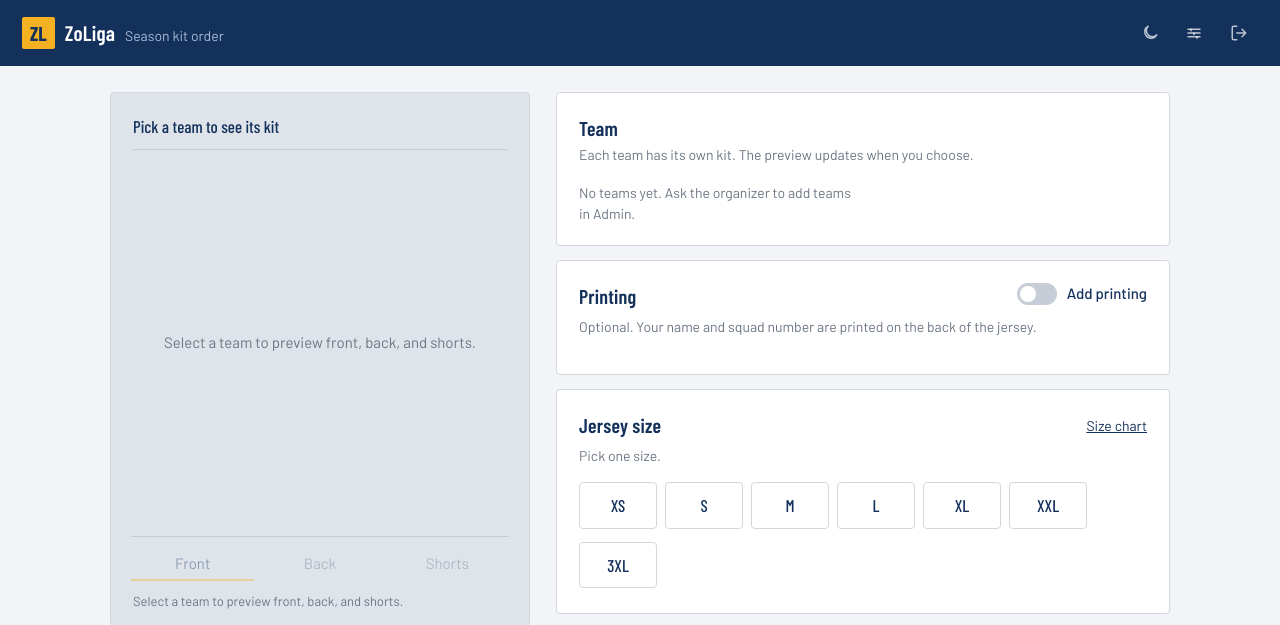
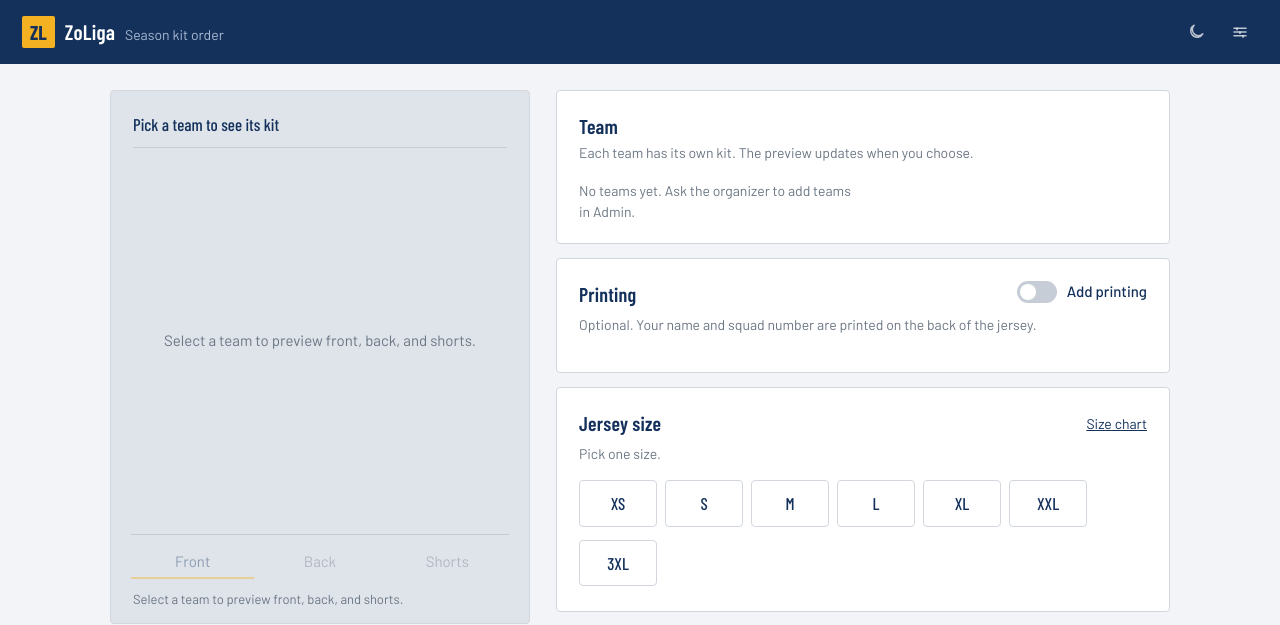
Before and after one commit to jagannathumesan03/ZoLigaAuctionLocal, a FastAPI app: page /jersey in a window 1280 px wide. Shown: the top 625 px of the page. Run offline with FastAPI, Linux system fonts and the light colour scheme; data comes from the database, SQL or seed files in the repository; data that the repository does not hold is empty.

Commit message:
Jersey page logout removal

```diff
--- a/templates/jersey.html
+++ b/templates/jersey.html
@@ -39,9 +39,6 @@
     <button class="btn-quiet icon-btn" type="button" id="sizeChartBtn" aria-label="Size chart" title="Size chart">
       <svg viewBox="0 0 24 24" aria-hidden="true"><path d="M4 7h16M4 12h16M4 17h16"/><path d="M8 7v2M12 12v2M16 17v2"/></svg>
     </button>
-    <a class="btn-quiet icon-btn" href="/login" aria-label="Back to login" title="Back to login">
-      <svg viewBox="0 0 24 24" aria-hidden="true"><path d="M9 21H5a2 2 0 0 1-2-2V5a2 2 0 0 1 2-2h4"/><path d="M16 17l5-5-5-5M21 12H9"/></svg>
-    </a>
   </div>
 </header>
 
```
